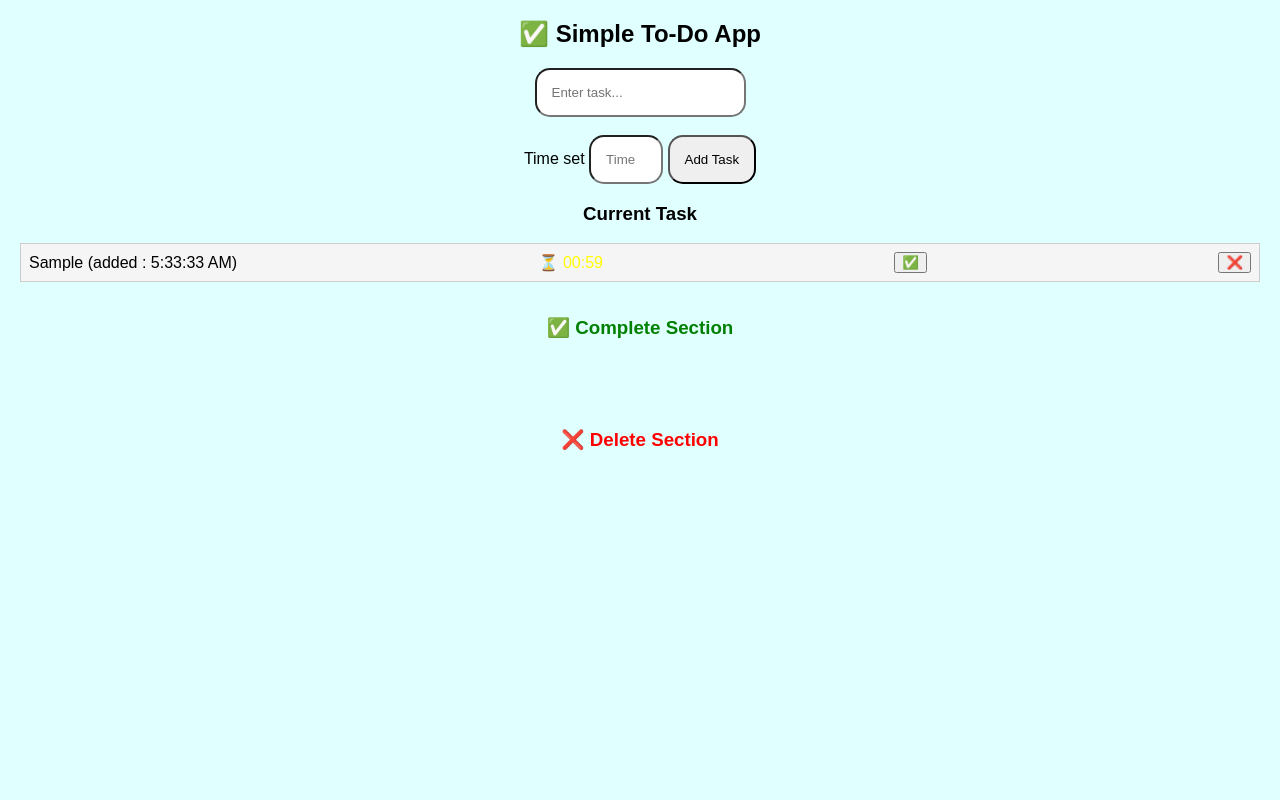
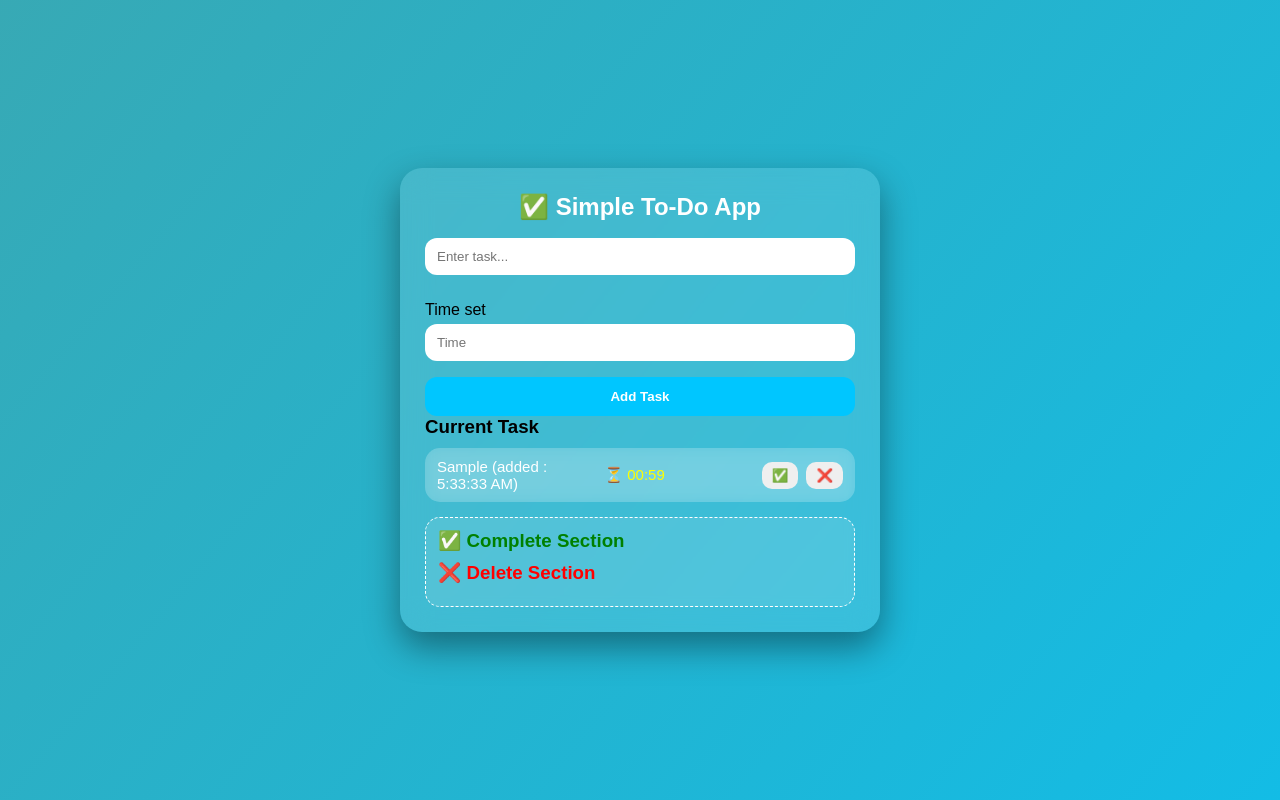
Before and after one commit to Sagor8187/Advance-todo-apps, a plain HTML site: page index.html in a window 1280 px wide. Both pictures are taken after typing "Sample", "Sample" into the empty fields and a click on the button "Add Task". Drawn offline with Linux system fonts and the light colour scheme.

Commit message:
addd animation

```diff
--- a/style.css
+++ b/style.css
@@ -1,28 +1,156 @@
-   body { font-family: Arial, sans-serif; margin: 20px; text-align: center;align-items: center;background-color: lightcyan; }
-            #taskinput { padding:15px;border-radius: 15px; }
-            ul { list-style: none; padding: 0; }
-            li { margin: 5px 0; padding: 8px; border: 1px solid #ccc; display: flex; justify-content:space-between; align-items: center;background-color: whitesmoke; }
-            .completed { text-decoration: line-through; color: gray; }
-        #addbtn{
-            padding: 15px;
-            border-radius: 15px;
+*{
+  margin: 0;
+  padding: 0;
+  box-sizing: border-box;
+  font-family: Poppins, Arial, sans-serif;
+}
 
-        }
-        #timervalue{ padding:15px;border-radius: 15px; width: 40px;}
-        .section{
-            display: flex;
-            flex-direction: column;
-            justify-content:space-around;
-            gap: 10px;
+/* animated gradient background */
+body{
+  min-height: 100vh;
+  display: flex;
+  justify-content: center;
+  align-items: center;
 
+  background: linear-gradient(130deg,#5f2c82,#49a09d,#00c6ff);
+  background-size: 400% 400%;
+  animation: gradientMove 8s infinite alternate;
+}
 
+@keyframes gradientMove{
+  0%{background-position:left}
+  100%{background-position:right}
+}
 
-        }
+/* main card */
+.container{
+  width: 480px;
+  padding: 25px;
+  border-radius: 22px;
+  background: rgba(255,255,255,.12);
+  backdrop-filter: blur(15px);
+  box-shadow: 0 15px 35px rgba(0,0,0,.4);
+  animation: drop .7s ease;
+}
 
-    @media (max-width: 600px) {
-        body {
-            background-color: lightblue;
-        }
-        #taskinput { padding:15px;border-radius: 10px; }
-        li { margin: 5px 0; padding: 5px; border: 1px solid #ccc; display: flex; justify-content:center; align-items: center;gap: 5px;background-color: whitesmoke; }
-    }
+@keyframes drop{
+  from{opacity:0; transform: translateY(-40px) scale(.9)}
+  to{opacity:1; transform: translateY(0) scale(1)}
+}
+
+.title{
+  text-align:center;
+  color:white;
+  margin-bottom:12px;
+}
+
+/* input styles */
+.input-field{
+  width: 100%;
+  padding: 11px 12px;
+  margin-top:5px;
+  margin-bottom:8px;
+  border-radius: 12px;
+  border: none;
+  outline: none;
+}
+
+.input-field:focus{
+  box-shadow: 0 0 15px rgba(255,255,255,.5);
+}
+
+.label{
+  color:white;
+  font-size:14px;
+}
+
+/* add button */
+.glow-button{
+  margin-top:8px;
+  width:100%;
+  padding:12px;
+  border:none;
+  border-radius:12px;
+  cursor:pointer;
+  font-weight:bold;
+  color:white;
+  background:#00c6ff;
+  transition:.3s;
+}
+
+.glow-button:hover{
+  transform:scale(1.05);
+  box-shadow:0 0 20px rgba(255,255,255,.8);
+}
+
+/* list style */
+ul{
+  list-style:none;
+  margin-top:10px;
+}
+
+/* todo item */
+ul li{
+  background: rgba(255,255,255,.18);
+  color:white;
+  padding: 10px 12px;
+  border-radius: 15px;
+  margin-top: 8px;
+
+  display: flex;
+  gap:8px;
+  justify-content: space-between;
+  align-items: center;
+
+  backdrop-filter: blur(8px);
+
+  animation: pop .3s ease;
+}
+
+@keyframes pop{
+  from{transform: scale(.8); opacity:0}
+  to{transform: scale(1); opacity:1}
+}
+
+/* text will never shrink */
+ul li span{
+  flex:1;
+  white-space: normal;
+  word-break: break-word;
+  font-size:15px;
+}
+
+/* buttons in list */
+ul li button{
+  flex-shrink:0;
+  border:none;
+  padding:6px 10px;
+  border-radius:10px;
+  cursor:pointer;
+  transition:.3s;
+}
+
+ul li button:hover{
+  transform:scale(1.2);
+}
+
+/* glass box section */
+.glass-box{
+  margin-top:15px;
+  padding:12px;
+  border-radius:15px;
+  background:rgba(255,255,255,.1);
+  border:1px dashed white;
+}
+
+.complete-title{color:#00ff95}
+.delete-title{color:#ff6b6b}
+
+/* special colors */
+#complete li{
+  background:rgba(0,255,0,.15);
+}
+
+#delete li{
+  background:rgba(255,0,0,.15);
+}
```
